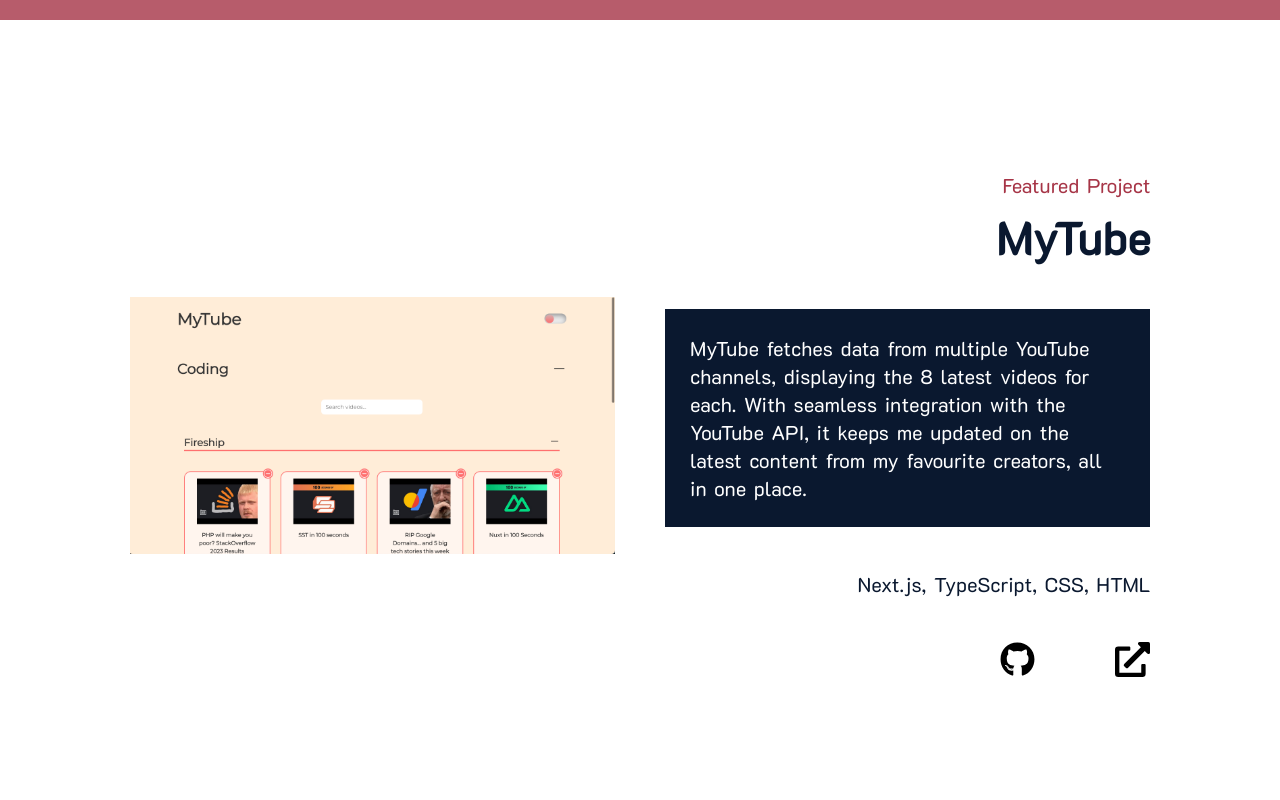
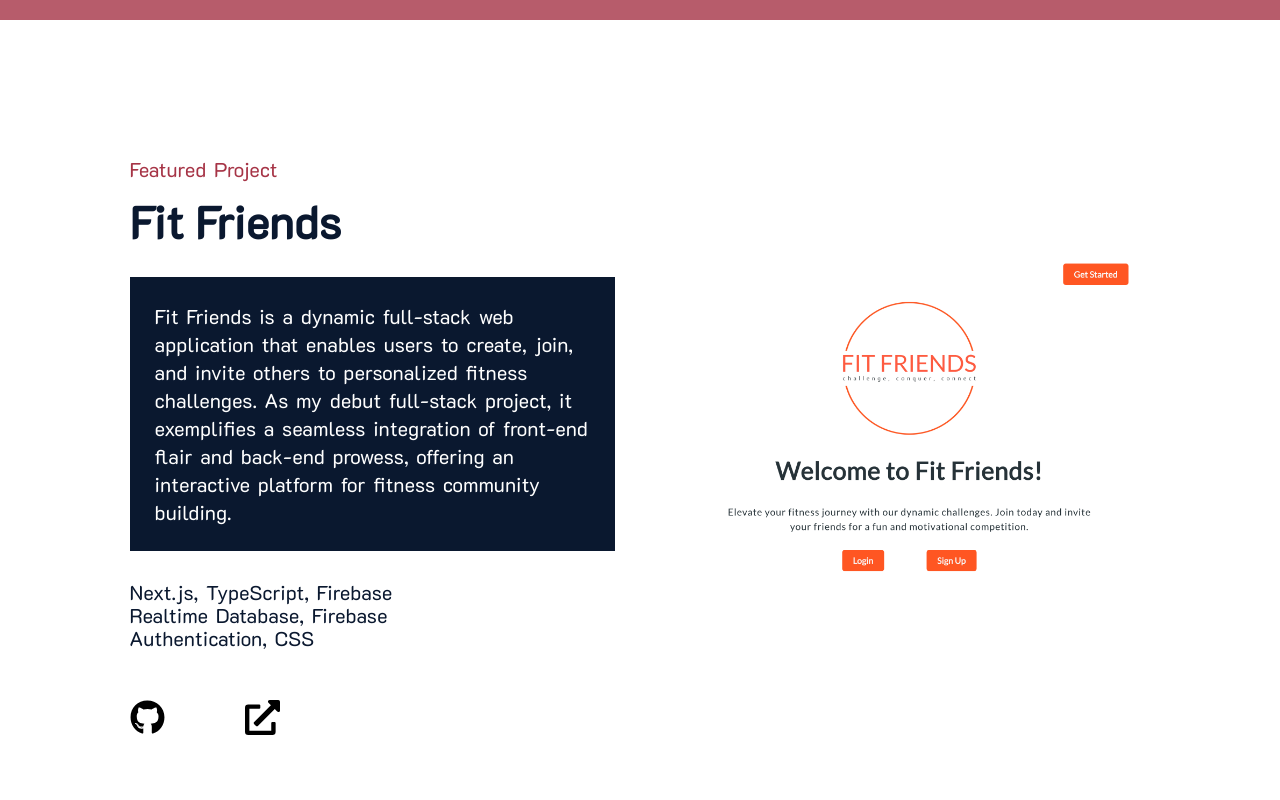
Before and after one commit to johnathanbryce/johnbryce-portfolio, a React (Create React App) app: page / in a window 1280 px wide. Shown: the part 1000-1800 px from the top of the page. Built offline with nearby package versions, Linux system fonts and the light colour scheme.

Commit message:
added fit friends

```diff
--- a/src/pages/Projects/Projects.jsx
+++ b/src/pages/Projects/Projects.jsx
@@ -13,6 +13,7 @@
 import oldPortfolio from '../../images/portfolioOld.jpeg';
 import jBDev from '../../images/jBDev.jpeg';
 import myTube from '../../images/myTube.png'
+import fitFriends from '../../images/fitFriends.png'
 
 function Projects() {
 
@@ -21,6 +22,16 @@
       <SectionBreakTitle header='check out my work.' />
       <PagesContainer>
         <section className={styles.projects_container}>
+           <ProjectContainer
+                flexDirection='normal'
+                featuredType='Project'
+                title='Fit Friends'
+                link={'https://fitfriends-five.vercel.app/'}
+                description="Fit Friends is a dynamic full-stack web application that enables users to create, join, and invite others to personalized fitness challenges. As my debut full-stack project, it exemplifies a seamless integration of front-end flair and back-end prowess, offering an interactive platform for fitness community building."
+                languages="Next.js, TypeScript, Firebase Realtime Database, Firebase Authentication, CSS"
+                img={fitFriends}
+                github='https://github.com/johnathanbryce/fitfriends'
+            />
           <ProjectContainer
                 flexDirection=''
                 featuredType='Project'
```
Also changed, not shown: src/images/fitFriends.png (added).
